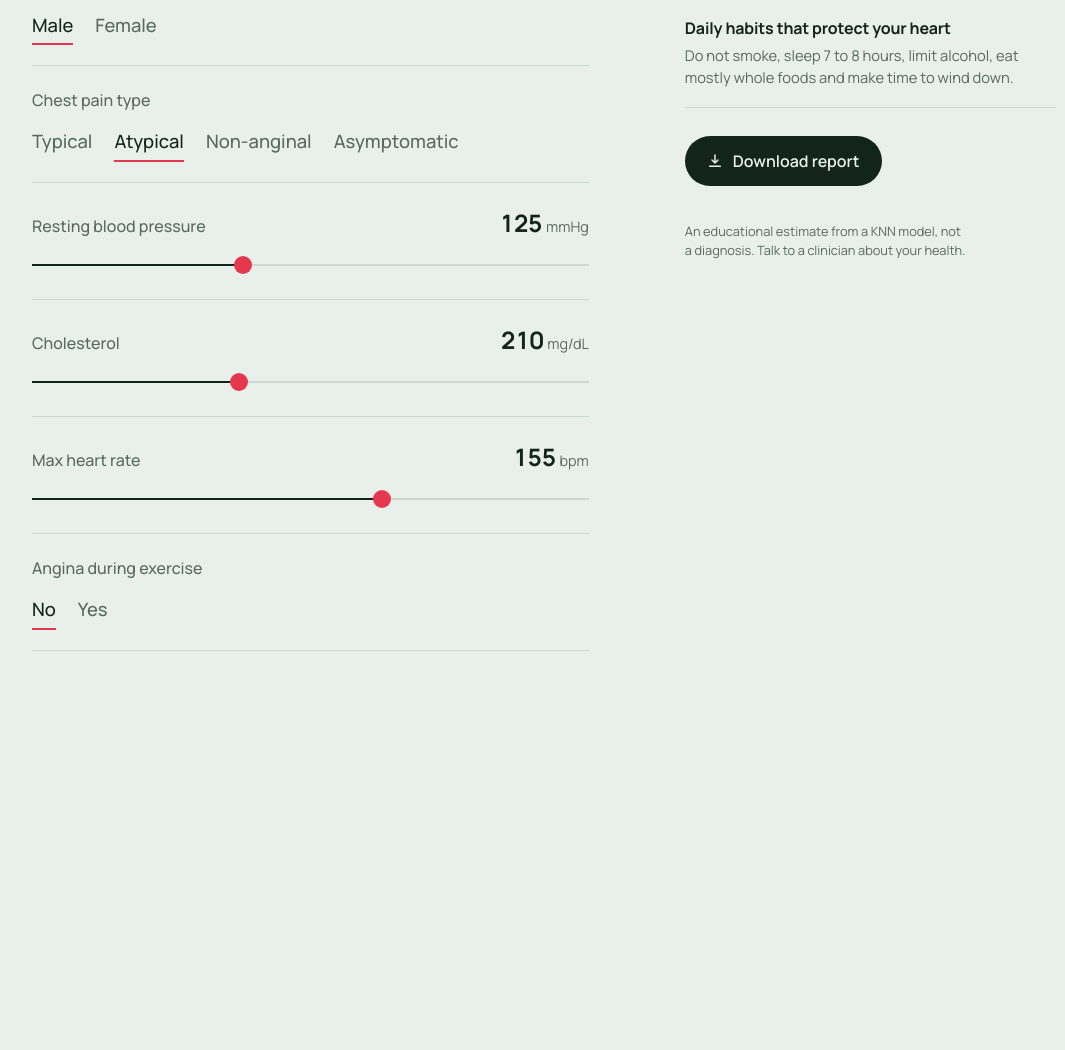
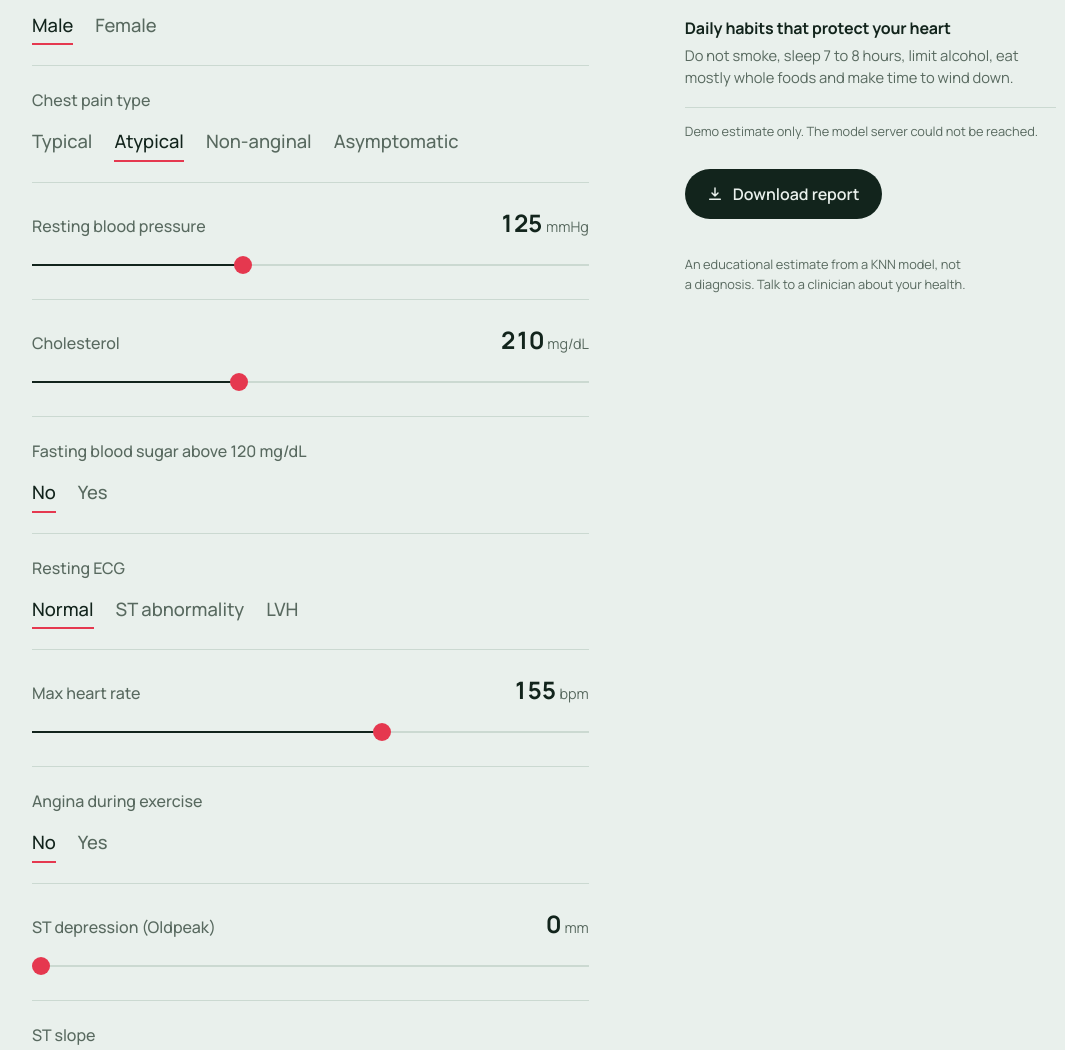
Before and after one commit to Rajatpandey09/HeartWise, a plain HTML site: page index.html in a window 1280 px wide. Shown: the part 929-1979 px from the top of the page, without its empty margins (96-1161 px from the left). Before the commit the page ends 1660 px from the top, so only its background shows below. Drawn offline with nearby package versions, Linux system fonts and the light colour scheme; no server answers.

Commit message:
Connect frontend to model, add inputs, rename to HeartWise

```diff
--- a/index.html
+++ b/index.html
@@ -3,7 +3,7 @@
 <head>
 <meta charset="UTF-8">
 <meta name="viewport" content="width=device-width, initial-scale=1">
-<title>HeartCheck</title>
+<title>HeartWise</title>
 <link rel="preconnect" href="https://fonts.googleapis.com">
 <link rel="preconnect" href="https://fonts.gstatic.com" crossorigin>
 <link href="https://fonts.googleapis.com/css2?family=Instrument+Serif:ital@0;1&family=Manrope:wght@400;500;600;700;800&display=swap" rel="stylesheet">
@@ -124,6 +124,7 @@ input[type=range]:hover::-webkit-slider-thumb{animation:ring 1.3s infinite}
   *,*::before,*::after{animation:none!important;transition:none!important}
   .w>i{transform:none}.rv{opacity:1;transform:none}
 }
+.src{font-size:.8rem;color:var(--muted);margin-top:14px}
 /* tips */
 #tips{list-style:none}
 #tips li{padding:18px 0;border-top:1px solid var(--line);animation:rise .6s cubic-bezier(.2,.8,.2,1) both;animation-delay:calc(var(--i)*80ms)}
@@ -144,7 +145,7 @@ input[type=range]:hover::-webkit-slider-thumb{animation:ring 1.3s infinite}
 <nav>
   <div class="brand">
     <svg width="20" height="20" viewBox="0 0 24 24" fill="currentColor" aria-hidden="true"><path d="M12 21s-7.5-4.6-9.6-9.2C.9 8.4 2.8 5 6.2 5c2 0 3.4 1 5.8 3.4C14.4 6 15.8 5 17.8 5c3.4 0 5.300 3.400 3.800 6.800C19.500 16.400 12 21 12 21z"/></svg>
-    HeartCheck
+    HeartWise
   </div>
   <button id="theme" type="button">Dark mode</button>
 </nav>
@@ -169,6 +170,7 @@ input[type=range]:hover::-webkit-slider-thumb{animation:ring 1.3s infinite}
     <h2>What you can do next</h2>
     <p class="say">Tips based on the readings you entered.</p>
     <ul id="tips"></ul>
+    <p class="src" id="src"></p>
     <button class="dl" id="dl" type="button">
       <svg width="16" height="16" viewBox="0 0 24 24" fill="none" stroke="currentColor" stroke-width="2.2" stroke-linecap="round" stroke-linejoin="round" aria-hidden="true"><path d="M12 3v12m0 0l-4.500-4.500M12 15l4.500-4.500M4 20h16"/></svg>
       Download report
@@ -181,7 +183,7 @@ input[type=range]:hover::-webkit-slider-thumb{animation:ring 1.3s infinite}
 /* ================= JS ================= */
 // Plug in your trained KNN: set API_URL to an endpoint that takes the `state`
 // JSON and returns { "probability": 0..1 }. Otherwise a stand-in formula runs.
-const API_URL = null;
+const API_URL = (location.protocol.startsWith('http') && location.port !== '5500') ? '/predict' : 'http://127.0.0.1:8000/predict';
 
 const FIELDS = [
   {key:'age', label:'Age', type:'range', min:20, max:90, unit:'yrs'},
@@ -189,24 +191,50 @@ const FIELDS = [
   {key:'cp',  label:'Chest pain type', type:'opt', options:['Typical','Atypical','Non-anginal','Asymptomatic']},
   {key:'bp',  label:'Resting blood pressure', type:'range', min:80, max:200, unit:'mmHg'},
   {key:'chol',label:'Cholesterol', type:'range', min:100, max:400, unit:'mg/dL'},
+  {key:'fbs', label:'Fasting blood sugar above 120 mg/dL', type:'opt', options:['No','Yes']},
+  {key:'ecg', label:'Resting ECG', type:'opt', options:['Normal','ST abnormality','LVH']},
   {key:'hr',  label:'Max heart rate', type:'range', min:60, max:210, unit:'bpm'},
   {key:'ang', label:'Angina during exercise', type:'opt', options:['No','Yes']},
+  {key:'old', label:'ST depression (Oldpeak)', type:'range', min:0, max:6, unit:'mm'},
+  {key:'slope',label:'ST slope', type:'opt', options:['Up','Flat','Down']},
 ];
-const state = {age:45, sex:'Male', cp:'Atypical', bp:125, chol:210, hr:155, ang:'No'};
+const state = {age:45, sex:'Male', cp:'Atypical', bp:125, chol:210, fbs:'No', ecg:'Normal', hr:155, ang:'No', old:0, slope:'Up'};
 
+// Page labels -> the codes main.py expects
+const CODES = {
+  sex:{Male:'M',Female:'F'},
+  cp:{Typical:'TA',Atypical:'ATA','Non-anginal':'NAP',Asymptomatic:'ASY'},
+  fbs:{No:0,Yes:1},
+  ecg:{Normal:'Normal','ST abnormality':'ST',LVH:'LVH'},
+  ang:{No:'N',Yes:'Y'},
+  slope:{Up:'Up',Flat:'Flat',Down:'Down'},
+};
+const toPayload = s => ({
+  Age:s.age, Sex:CODES.sex[s.sex], ChestPainType:CODES.cp[s.cp], RestingBP:s.bp, Cholesterol:s.chol,
+  FastingBS:CODES.fbs[s.fbs], RestingECG:CODES.ecg[s.ecg], MaxHR:s.hr, ExerciseAngina:CODES.ang[s.ang],
+  Oldpeak:s.old, ST_Slope:CODES.slope[s.slope],
+});
+
+/* Stand-in estimate, used only when the backend can't be reached. */
 function score(s){
   const cp = {Typical:.2,'Non-anginal':.1,Atypical:0,Asymptomatic:.9}[s.cp];
   const z = -2.2 + (s.age-50)*.045 + (s.sex==='Male'?.7:0) + cp*1.6
-          + (s.bp-120)*.012 + (s.chol-200)*.004 + (150-s.hr)*.022 + (s.ang==='Yes'?1.1:0);
+          + (s.bp-120)*.012 + (s.chol-200)*.004 + (150-s.hr)*.022 + (s.ang==='Yes'?1.1:0)
+          + (s.fbs==='Yes'?.4:0) + (s.ecg==='Normal'?0:.25) + s.old*.3 + ({Up:0,Flat:.7,Down:.9}[s.slope]);
   return 1/(1+Math.exp(-z));
 }
 async function predict(s){
-  if(!API_URL) return score(s);
-  try{
-    const r = await fetch(API_URL,{method:'POST',headers:{'Content-Type':'application/json'},body:JSON.stringify(s)});
-    return (await r.json()).probability;
-  }catch(e){ return score(s); }
+  if(API_URL){
+    try{
+      const r = await fetch(API_URL,{method:'POST',headers:{'Content-Type':'application/json'},body:JSON.stringify(toPayload(s))});
+      if(!r.ok) throw new Error(r.status);
+      const d = await r.json();
+      return {p:d.probability, levers:d.levers||[], live:true};
+    }catch(e){ /* fall through to the demo estimate */ }
+  }
+  return {p:score(s), levers:[], live:false};
 }
+
 
 /* ---------- form ---------- */
 const $ = id => document.getElementById(id);
@@ -238,12 +266,15 @@ FIELDS.forEach(f=>{
 });
 
 /* ---------- result + drivers ---------- */
-let risk = score(state), shown = 0, token = 0, lastPct = -1;
+let risk = score(state), shown = 0, token = 0, lastPct = -1, lastLevers = [];
 async function update(){
   const t = ++token;
-  const p = await predict(state);
+  await new Promise(res=>setTimeout(res, API_URL?180:0));   // wait for the slider to settle
   if(t!==token) return;
-  risk = p;
+  const res = await predict(state);
+  if(t!==token) return;
+  const p = res.p; risk = p; lastLevers = res.levers;
+  $('src').textContent = res.live ? 'Estimate from the trained KNN model.' : 'Demo estimate only. The model server could not be reached.';
   const pct = Math.round(p*100);
   if(pct!==lastPct){ const pe=$('pct'); pe.classList.remove('pop'); void pe.offsetWidth; pe.classList.add('pop'); lastPct=pct; }
   $('band').classList.toggle('hi', pct>=60);
@@ -358,6 +389,10 @@ function buildTips(pct){
   if(s.cp==='Typical') add(2,'Typical chest pain needs a check','Pressure that comes with effort and eases with rest is the pattern most linked to narrowed arteries. Get it assessed even if it comes and goes.');
   if(s.cp==='Asymptomatic') add(5,'No symptoms does not mean no risk','Many heart problems are silent at first, so regular blood pressure and cholesterol checks matter most.');
   if(ratio<.85) add(3,'Build your fitness gradually',`Your max heart rate of ${s.hr} bpm is ${Math.round(ratio*100)}% of the typical maximum for your age (about ${maxHR} bpm). Reaching 85% or more usually points to better fitness. Aim for 150 minutes of moderate exercise a week and build up slowly.`);
+  if(s.fbs==='Yes') add(2,'Fasting blood sugar is above normal','A fasting level over 120 mg/dL is worth confirming with your doctor, often with an HbA1c test. High blood sugar strains the heart over time.');
+  if(s.slope==='Down' || s.old>=2) add(1,'Your exercise ECG shows ST changes','A downward ST slope or ST depression of 2 mm or more is worth discussing with a cardiologist, who can say whether further tests are needed.');
+  const best = lastLevers.find(l=>l.actionable);
+  if(best) add(1.5,'What the model says would help most',`${best.label} would lower your estimate by about ${Math.round(best.drop*100)} points.`);
   if(s.age>=40) add(5,'Keep up regular check-ups',`At ${s.age}, a yearly check of blood pressure, cholesterol and blood sugar is a good habit.`);
   if(s.bp<130 && s.chol<200 && ratio>=.85 && s.ang==='No') add(3,'Your numbers look healthy','Keep doing what you are doing and re-check once a year, or sooner if anything changes.');
   add(6,'Daily habits that protect your heart','Do not smoke, sleep 7 to 8 hours, limit alcohol, eat mostly whole foods and make time to wind down.');
@@ -380,12 +415,12 @@ function downloadReport(){
   const J = window.jspdf && window.jspdf.jsPDF;
 
   if(!J){ // offline fallback: plain text file
-    const txt = [`HeartCheck report - ${stamp}`,'',`Estimated risk: ${pct}% (${band})`,'','Your readings:',
+    const txt = [`HeartWise report - ${stamp}`,'',`Estimated risk: ${pct}% (${band})`,'','Your readings:',
       ...inputs.map(i=>`  ${i[0]}: ${i[1]}`),'','What you can do next:',...currentTips.map(x=>`  - ${x.title}: ${x.text}`),'',
       'Educational estimate, not a diagnosis.'].join('\n');
     const a = document.createElement('a');
     a.href = URL.createObjectURL(new Blob([txt],{type:'text/plain'}));
-    a.download = `HeartCheck-report-${stamp}.txt`; a.click();
+    a.download = `HeartWise-report-${stamp}.txt`; a.click();
     setTimeout(()=>URL.revokeObjectURL(a.href),1000); return;
   }
 
@@ -394,7 +429,7 @@ function downloadReport(){
   const need = h => { if(y+h>790){ doc.addPage(); y = 64; } };
 
   doc.setFont('helvetica','bold'); doc.setFontSize(20); doc.setTextColor(18,36,28);
-  doc.text('HeartCheck', M, y);
+  doc.text('HeartWise', M, y);
   doc.setDrawColor(229,56,79); doc.setLineWidth(1.6);               // little ECG line
   const pts = [[0,0],[14,0],[18,-6],[22,0],[30,0],[34,10],[40,-26],[46,14],[50,0],[64,0],[72,-8],[80,0],[110,0]];
   for(let i=1;i<pts.length;i++) doc.line(M+Wd-110+pts[i-1][0], y-6+pts[i-1][1], M+Wd-110+pts[i][0], y-6+pts[i][1]);
@@ -428,7 +463,7 @@ function downloadReport(){
 
   need(60); doc.setFontSize(9); doc.setTextColor(100,115,106);
   doc.text(doc.splitTextToSize('This is an educational estimate from a machine learning model. It is not a diagnosis. Please talk to a doctor about your heart health.', Wd), M, y);
-  doc.save(`HeartCheck-report-${stamp}.pdf`);
+  doc.save(`HeartWise-report-${stamp}.pdf`);
 }
 $('dl').addEventListener('click',()=>{
   const b = $('dl'), old = b.innerHTML;
```
